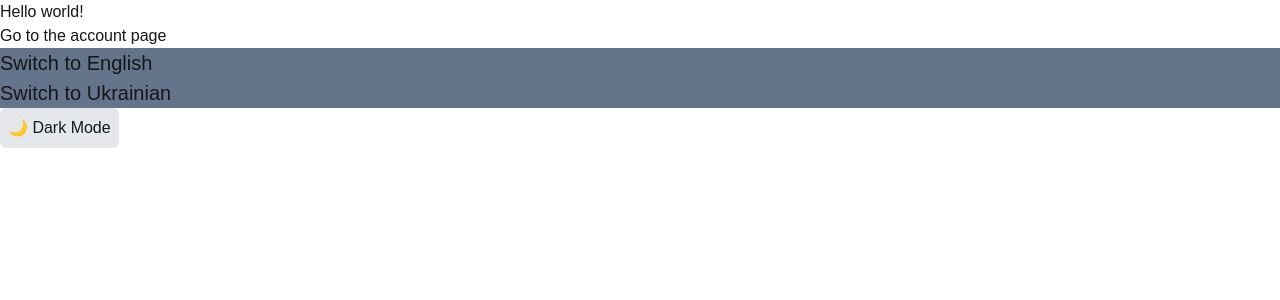
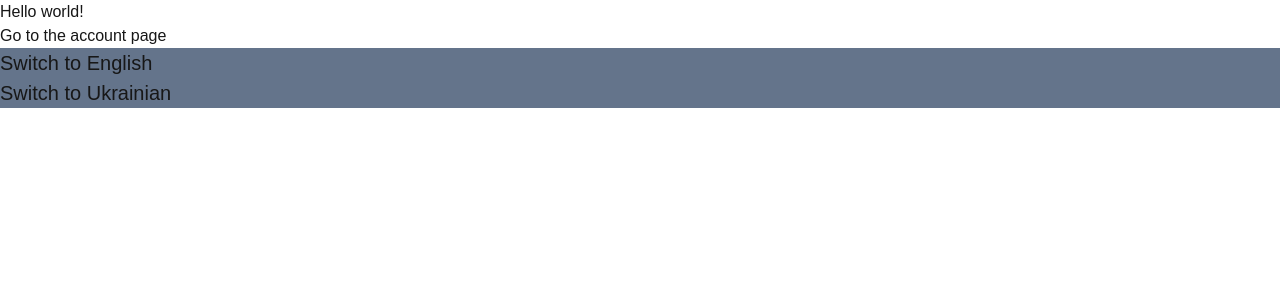
Before and after one commit to iSteffan/goosetrack-nextjs, a Next.js app: page /en in a window 1280 px wide. Shown: the top 300 px of the page. Built offline with nearby package versions, Linux system fonts and the light colour scheme; no server answers.

Commit message:
comment all theme data

```diff
--- a/src/app/[locale]/layout.tsx
+++ b/src/app/[locale]/layout.tsx
@@ -5,8 +5,8 @@ import { getMessages } from 'next-intl/server';
 import { notFound } from 'next/navigation';
 import { routing } from '@/i18n/routing';
 
-import { themeScript } from '@/utils/themeScript';
-import { getServerTheme } from '@/utils/theme';
+// import { themeScript } from '@/utils/themeScript';
+// import { getServerTheme } from '@/utils/theme';
 
 import './globals.css';
 
@@ -21,7 +21,7 @@ export default async function RootLayout({
   children: React.ReactNode;
   params: Promise<{ locale: string }>;
 }) {
-  const theme = getServerTheme();
+  // const theme = getServerTheme();
   const { locale } = await params;
   // Ensure that the incoming `locale` is valid
   if (!routing.locales.includes(locale as (typeof routing.locales)[number])) {
@@ -35,10 +35,13 @@ export default async function RootLayout({
   const messages = await getMessages();
 
   return (
-    <html lang={locale} className={theme}>
-      <head>
+    <html
+      lang={locale}
+      // data-theme={theme}
+    >
+      {/* <head>
         <script dangerouslySetInnerHTML={{ __html: themeScript() }} />
-      </head>
+      </head> */}
       <body>
         <NextIntlClientProvider messages={messages}>
           {children}
--- a/src/app/[locale]/page.tsx
+++ b/src/app/[locale]/page.tsx
@@ -1,6 +1,6 @@
 import { useTranslations } from 'next-intl';
 import { Link } from '@/i18n/routing';
-import { ThemeToggle } from '@/components/ThemeToggle/ThemeToggle';
+// import { ThemeToggle } from '@/components/ThemeToggle/ThemeToggle';
 
 export default function HomePage() {
   const t = useTranslations('HomePage');
@@ -25,7 +25,7 @@ export default function HomePage() {
         </Link>
       </div>
 
-      <ThemeToggle />
+      {/* <ThemeToggle /> */}
     </div>
   );
 }
--- a/src/components/ThemeToggle/ThemeToggle.tsx
+++ b/src/components/ThemeToggle/ThemeToggle.tsx
@@ -14,19 +14,24 @@
 //     </button>
 //   );
 // }
-'use client';
+// 'use client';
 
-import { useTheme } from '@/utils/useTheme';
+// import { useTheme } from '@/utils/useTheme';
 
-export function ThemeToggle() {
-  const { theme, toggleTheme } = useTheme();
+// export function ThemeToggle() {
+//   const { theme, toggleTheme, hydrated } = useTheme();
 
-  return (
-    <button
-      onClick={toggleTheme}
-      className="rounded-md bg-gray-200 p-2 text-gray-900 dark:bg-gray-800 dark:text-gray-100"
-    >
-      {theme === 'light' ? '🌙 Dark Mode' : '☀️ Light Mode'}
-    </button>
-  );
-}
+//   // Чекаємо поки React завершить гідратацію, щоб не було розбіжності з серверним рендерингом
+//   if (!hydrated) {
+//     return <div className="h-8 w-16 rounded-md bg-gray-200 dark:bg-gray-800" />;
+//   }
+
+//   return (
+//     <button
+//       onClick={toggleTheme}
+//       className="rounded-md bg-gray-200 p-2 text-gray-900 dark:bg-gray-800 dark:text-gray-100"
+//     >
+//       {theme === 'light' ? '🌙 Dark Mode' : '☀️ Light Mode'}
+//     </button>
+//   );
+// }
--- a/src/utils/theme.ts
+++ b/src/utils/theme.ts
@@ -1,9 +1,9 @@
-import { cookies } from 'next/headers';
+// import { cookies } from 'next/headers';
 
-export async function getServerTheme(): Promise<'light' | 'dark'> {
-  const cookieStore = await cookies();
-  const theme = cookieStore.get('theme')?.value;
+// export async function getServerTheme(): Promise<'light' | 'dark'> {
+//   const cookieStore = await cookies();
+//   const theme = cookieStore.get('theme')?.value;
 
-  if (theme === 'dark' || theme === 'light') return theme;
-  return 'light';
-}
+//   if (theme === 'dark' || theme === 'light') return theme;
+//   return 'light';
+// }
--- a/src/utils/themeScript.ts
+++ b/src/utils/themeScript.ts
@@ -1,15 +1,15 @@
-export function themeScript() {
-  return `
-    (function() {
-      let theme = localStorage.getItem("theme");
-      if (!theme) {
-        theme = window.matchMedia("(prefers-color-scheme: dark)").matches ? "dark" : "light";
-      }
-      if (theme === "dark") {
-        document.documentElement.classList.add("dark");
-      } else {
-        document.documentElement.classList.remove("dark");
-      }
-    })();
-  `;
-}
+// export function themeScript() {
+//   return `
+//     (function() {
+//       let theme = localStorage.getItem("theme");
+//       if (!theme) {
+//         theme = window.matchMedia("(prefers-color-scheme: dark)").matches ? "dark" : "light";
+//       }
+//       if (theme === "dark") {
+//         document.documentElement.classList.add("dark");
+//       } else {
+//         document.documentElement.classList.remove("dark");
+//       }
+//     })();
+//   `;
+// }
--- a/src/utils/useTheme.ts
+++ b/src/utils/useTheme.ts
@@ -1,24 +1,34 @@
-'use client';
+// 'use client';
 
-import { useEffect, useState } from 'react';
-import Cookies from 'js-cookie';
+// import { useEffect, useState } from 'react';
+// import Cookies from 'js-cookie';
 
-export function useTheme() {
-  const [theme, setTheme] = useState<'light' | 'dark'>(() => {
-    if (typeof window === 'undefined') return 'light';
-    return document.documentElement.classList.contains('dark')
-      ? 'dark'
-      : 'light';
-  });
+// export function useTheme() {
+//   const [theme, setTheme] = useState<'light' | 'dark'>(() => {
+//     if (typeof document !== 'undefined') {
+//       return document.documentElement.getAttribute('data-theme') as
+//         | 'light'
+//         | 'dark';
+//     }
+//     return 'light'; // Значення за замовчуванням
+//   });
 
-  useEffect(() => {
-    document.documentElement.classList.toggle('dark', theme === 'dark');
-    Cookies.set('theme', theme, { expires: 365 }); // Зберігаємо у cookies
-  }, [theme]);
+//   const [hydrated, setHydrated] = useState(false);
 
-  const toggleTheme = () => {
-    setTheme(prev => (prev === 'light' ? 'dark' : 'light'));
-  };
+//   useEffect(() => {
+//     setHydrated(true);
+//   }, []);
 
-  return { theme, toggleTheme };
-}
+//   useEffect(() => {
+//     if (hydrated) {
+//       document.documentElement.setAttribute('data-theme', theme);
+//       Cookies.set('theme', theme, { expires: 365 });
+//     }
+//   }, [theme, hydrated]);
+
+//   const toggleTheme = () => {
+//     setTheme(prev => (prev === 'light' ? 'dark' : 'light'));
+//   };
+
+//   return { theme, toggleTheme, hydrated };
+// }
--- a/tailwind.config.ts
+++ b/tailwind.config.ts
@@ -1,7 +1,7 @@
 import type { Config } from 'tailwindcss';
 
 export default {
-  darkMode: 'selector',
+  darkMode: ['class', '[data-theme="dark"]'],
 
   content: [
     './src/sections/**/*.{js,ts,jsx,tsx,mdx}',
```
